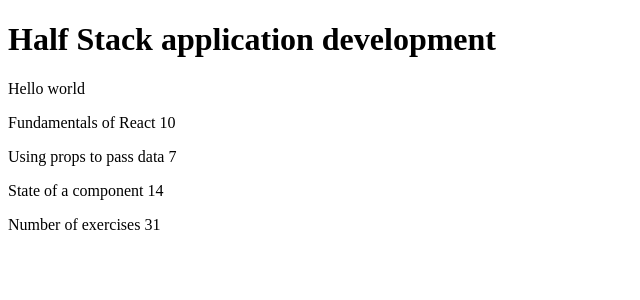
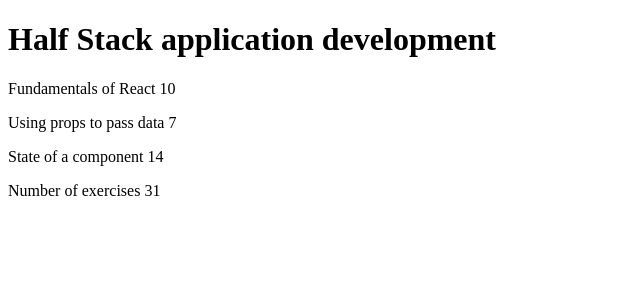
Before and after one commit to sakluk/fullstack-mooc, a React (Vite) app in the folder osa1/: page / in a window 1280 px wide. Shown: the top 300 px of the page, without its empty margins (0-640 px from the left). Built offline with nearby package versions, Linux system fonts and the light colour scheme.

Commit message:
modified:   osa1/src/App.jsx

```diff
--- a/osa1/src/App.jsx
+++ b/osa1/src/App.jsx
@@ -6,10 +6,10 @@
   )
 }
 
-const Hello = () => {
+const Content = (props) => {
   return (
     <div>
-      <p>Hello world</p>
+      <p>{props.part} {props.exercises}</p>
     </div>
   )
 }
@@ -26,17 +26,10 @@
   return (
     <div>
       <Header name='Half Stack application development'/>
-      <Hello />
+      <Content part={part1} exercises={exercises1} />
+      <Content part={part2} exercises={exercises2} />
+      <Content part={part3} exercises={exercises3} />
 
-      <p>
-        {part1} {exercises1}
-      </p>
-      <p>
-        {part2} {exercises2}
-      </p>
-      <p>
-        {part3} {exercises3}
-      </p>
       <p>Number of exercises {exercises1 + exercises2 + exercises3}</p>
     </div>
   )
```
